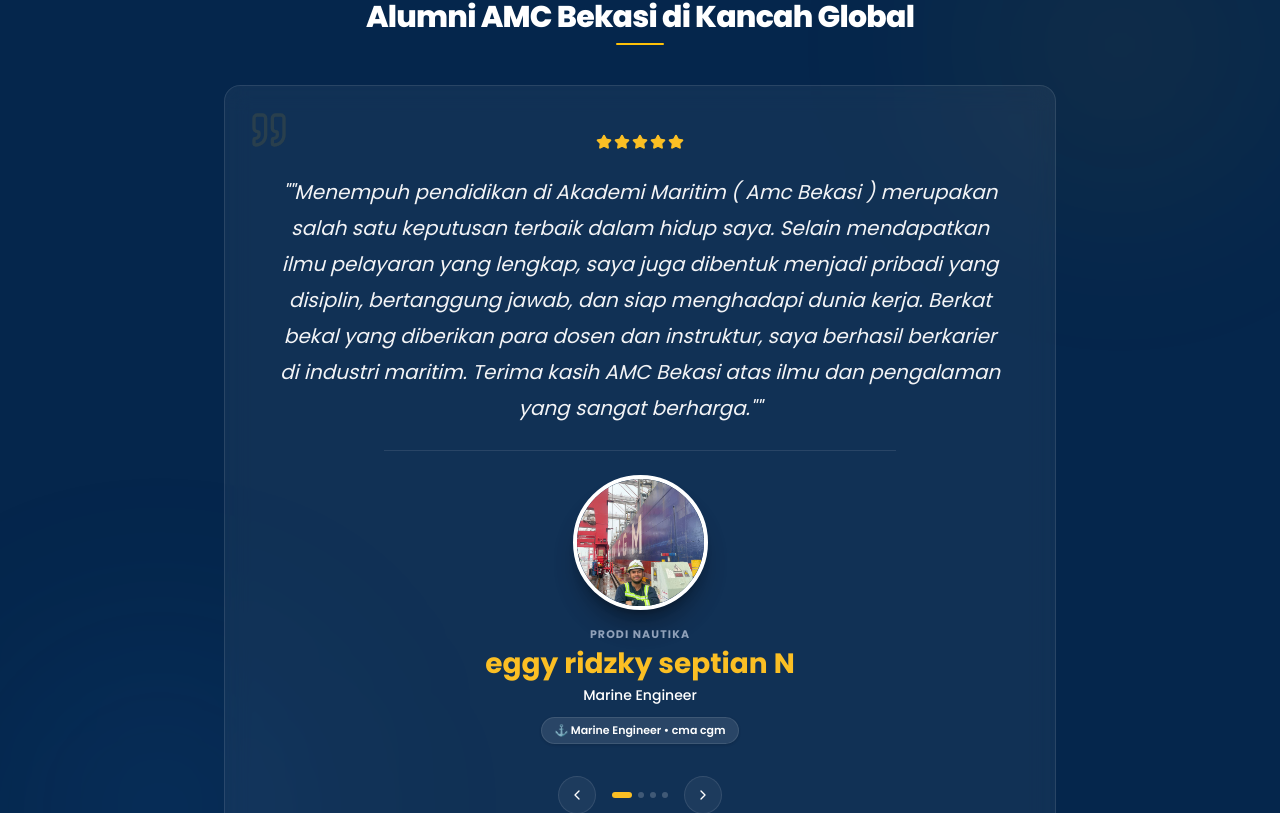
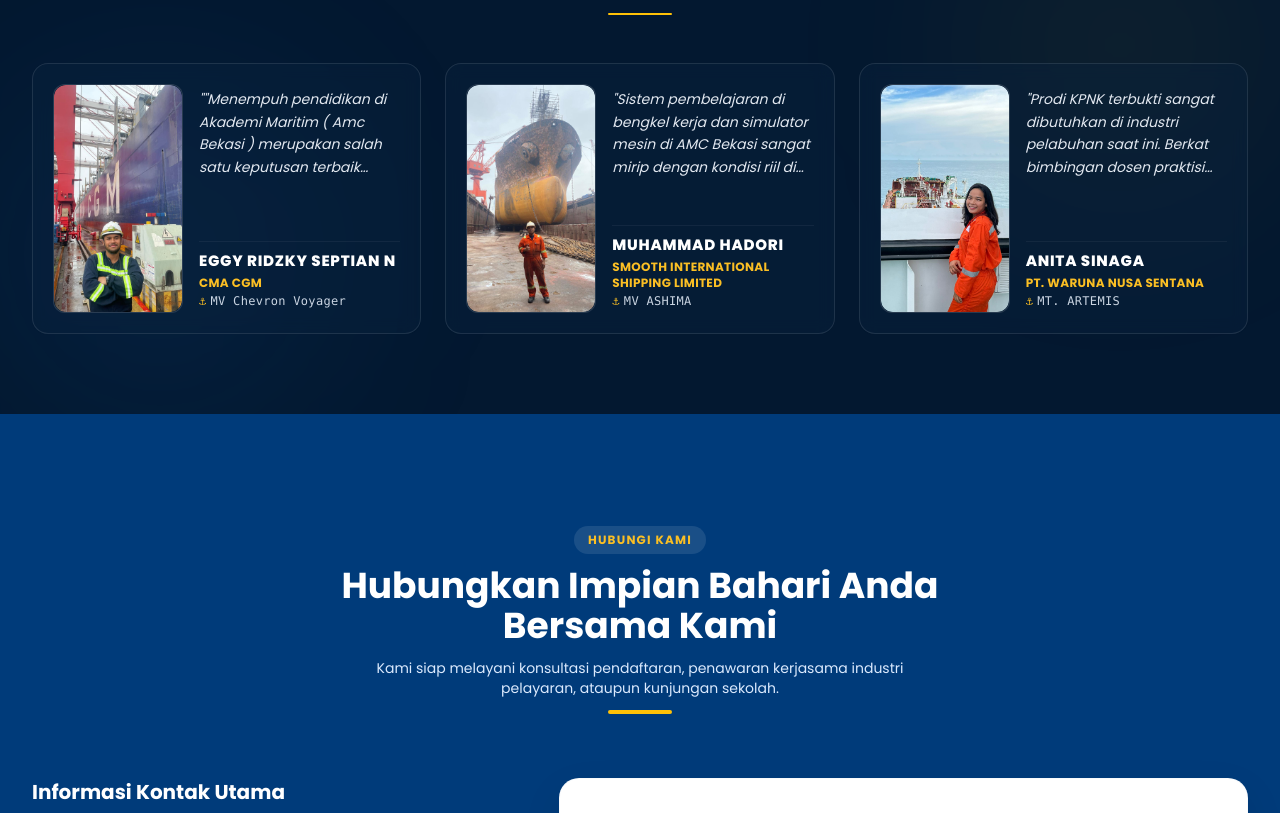
Before and after one commit to T-eguh/AKADEMI-MARITIM-AMC-BEKASI, a React (Vite) app: page / in a window 1280 px wide. Shown: the part 8107-8920 px from the top of the page. Built offline with nearby package versions, Linux system fonts and the light colour scheme.

Commit message:
refactor: update alumni UI and testimonial display
Adjust avatar sizes in AlumniDirectory and switch Testimonials to a grid-based layout for better visual presentation.

```diff
--- a/src/components/Testimonials.tsx
+++ b/src/components/Testimonials.tsx
@@ -3,140 +3,84 @@
  * SPDX-License-Identifier: Apache-2.0
  */
 
-import React, { useState } from 'react';
+import React from 'react';
 import { AlumniItem } from '../types';
-import { Star, ChevronLeft, ChevronRight, Quote } from 'lucide-react';
 
 interface TestimonialsProps {
   alumni: AlumniItem[];
 }
 
 export default function Testimonials({ alumni }: TestimonialsProps) {
-  const [activeIdx, setActiveIdx] = useState(0);
-
-  const prevTesti = () => {
-    setActiveIdx((prev) => (prev - 1 + alumni.length) % alumni.length);
-  };
-
-  const nextTesti = () => {
-    setActiveIdx((prev) => (prev + 1) % alumni.length);
-  };
-
-  const activeAlumni = alumni.filter(item => item.isFeatured !== false && item.status === 'published');
+  // Filter active and published alumni
+  const activeAlumni = alumni.filter(
+    (item) => item.isFeatured !== false && item.status === 'published'
+  );
 
   if (activeAlumni.length === 0) return null;
-  const current = activeAlumni[activeIdx];
+
+  // We display up to 3 testimonials side-by-side in a beautiful grid as requested
+  const displayAlumni = activeAlumni.slice(0, 3);
 
   return (
-    <section className="py-20 bg-navy-900 text-white overflow-hidden relative" id="testimonials">
-
+    <section className="py-20 bg-[#031830] text-white overflow-hidden relative" id="testimonials">
       {/* Decorative premium ambient gradients */}
       <div className="absolute top-0 right-0 w-80 h-80 bg-gold-500/5 rounded-full filter blur-[100px] pointer-events-none" />
       <div className="absolute bottom-0 left-0 w-80 h-80 bg-navy-500/10 rounded-full filter blur-[100px] pointer-events-none" />
 
-      <div className="max-w-4xl mx-auto px-4 sm:px-6 lg:px-8 relative z-10">
-
+      <div className="max-w-7xl mx-auto px-4 sm:px-6 lg:px-8 relative z-10">
         {/* Section Header */}
-        <div className="text-center mb-10 space-y-2">
-          <span className="text-[10px] uppercase tracking-widest font-extrabold text-gold-400 bg-white/5 border border-white/10 px-3 py-1 rounded-full inline-block">
-            Kisah Sukses Alumni
-          </span>
-          <h2 className="font-display font-extrabold text-2xl sm:text-3xl text-white tracking-tight">
-            Alumni AMC Bekasi di Kancah Global
+        <div className="text-center mb-12">
+          <h2 className="font-display font-extrabold text-2xl sm:text-3xl text-white tracking-widest uppercase">
+            TESTIMONI ALUMNI
           </h2>
-          <div className="w-12 h-0.5 bg-gold-500 mx-auto rounded-full" />
+          <div className="w-16 h-0.5 bg-gold-500 mx-auto mt-3 rounded-full" />
         </div>
 
-        {/* Testimonial Main Card Container */}
-        <div className="relative bg-white/5 backdrop-blur-md rounded-2xl border border-white/10 p-6 sm:p-10 lg:p-12 flex flex-col items-center text-center space-y-6">
-          <Quote className="h-10 w-10 text-gold-500/10 absolute top-6 left-6" />
-
-          {/* Elegant 5 Stars Rating with Reduced Spacing */}
-          <div className="flex items-center space-x-0.5 text-gold-400">
-            {[...Array(5)].map((_, i) => (
-              <Star key={i} className="h-4 w-4 fill-gold-400 stroke-gold-400" />
-            ))}
-          </div>
-
-          {/* Testimonial Quote - 800px max width, 1.8 leading, precise text sizing */}
-          <blockquote className="font-sans text-[16px] md:text-[18px] lg:text-[20px] text-gray-100 italic leading-[1.8] max-w-[800px] text-center select-none">
-            "{current.testimonial}"
-          </blockquote>
-
-          {/* Alumni profile in original position below quote */}
-          <div className="pt-6 border-t border-white/10 w-full max-w-lg flex flex-col items-center">
-            {/* Profile Photo - Increased size to 130px-140px, perfect circle, white border, soft shadow */}
-            <div className="mb-4">
+        {/* Testimonials 3-Card Grid */}
+        <div className="grid grid-cols-1 lg:grid-cols-3 gap-6">
+          {displayAlumni.map((item) => (
+            <div
+              key={item.id}
+              className="bg-[#0c2340]/40 backdrop-blur-sm border border-white/10 rounded-2xl p-5 flex items-stretch gap-4 hover:border-gold-500/30 hover:bg-[#0c2340]/60 transition-all duration-300"
+            >
+              {/* Profile Photo - Vertical portrait layout with standard rounded corners */}
+              <div className="w-[110px] sm:w-[130px] relative overflow-hidden rounded-xl border border-white/15 shrink-0 bg-navy-950/50">
                 <img
-                src={current.photo}
-                alt={current.name}
-                className="h-[135px] w-[135px] rounded-full object-cover border-4 border-white shadow-xl shadow-black/30 transition-transform duration-300 hover:scale-105"
+                  src={item.photo}
+                  alt={item.name}
+                  className="w-full h-full object-cover object-center rounded-xl"
                   referrerPolicy="no-referrer"
                 />
               </div>
 
-            {/* Program Study - Display only Nautika, Teknika, KPN as small gray text */}
-            <span className="text-[11px] font-bold text-slate-400 uppercase tracking-widest block mb-1">
-              Prodi {current.studyProgram}
-            </span>
+              {/* Text Content */}
+              <div className="flex flex-col justify-between flex-1 py-1">
+                {/* Kesan & Pesan / Testimonial */}
+                <p className="text-xs sm:text-sm text-slate-200 italic font-sans leading-relaxed line-clamp-4 select-none mb-4">
+                  "{item.testimonial}"
+                </p>
 
-            {/* Name - Desktop 28px, Tablet 24px, Mobile 22px, Bold, Yellow color */}
-            <h4 className="font-display font-bold text-[22px] md:text-[24px] lg:text-[28px] text-gold-400 leading-tight">
-              {current.name}
+                {/* Profile Meta: Name, Company, and Ship Name */}
+                <div className="mt-auto pt-2 border-t border-white/5">
+                  {/* Full Name - Bold Uppercase */}
+                  <h4 className="font-display font-extrabold text-sm sm:text-[15px] text-white uppercase tracking-wider">
+                    {item.name}
                   </h4>
 
-            {/* Job Title - Reduced size, white color, medium weight below name */}
-            <div className="text-xs sm:text-sm text-white font-medium mt-1">
-              {current.occupation}
-            </div>
-
-            {/* Company Badge - Compact, clean rounded badge */}
-            <div className="inline-flex items-center space-x-1.5 bg-white/10 border border-white/10 text-[10px] sm:text-[11px] text-white px-3 py-1 rounded-full mt-3 font-semibold shadow-sm max-w-full truncate">
-              <span>⚓ {current.occupation} • {current.company}</span>
+                  {/* Subtitle displaying Company and Ship Name in Gold */}
+                  <div className="text-[11px] sm:text-xs text-gold-400 font-bold tracking-wide mt-1 space-y-0.5">
+                    <p className="uppercase">{item.company}</p>
+                    {item.shipName && (
+                      <p className="text-slate-300 font-normal font-mono flex items-center gap-1 mt-0.5">
+                        <span className="text-gold-400">⚓</span> {item.shipName}
+                      </p>
+                    )}
                   </div>
                 </div>
-
-          {/* Slider Controls with arrows and dots indicators */}
-          <div className="flex flex-col items-center space-y-3 pt-2 w-full">
-            <div className="flex items-center space-x-4">
-              <button
-                onClick={prevTesti}
-                className="p-2.5 bg-white/5 hover:bg-white/10 border border-white/10 text-white rounded-full transition focus:outline-none cursor-pointer"
-                aria-label="Previous testimonial"
-              >
-                <ChevronLeft className="h-4 w-4" />
-              </button>
-
-              {/* Dots indicators */}
-              <div className="flex items-center space-x-1.5">
-                {activeAlumni.map((_, idx) => (
-                  <button
-                    key={idx}
-                    onClick={() => setActiveIdx(idx)}
-                    className={`h-1.5 rounded-full transition-all duration-300 cursor-pointer ${
-                      activeIdx === idx ? 'w-5 bg-gold-400' : 'w-1.5 bg-white/20 hover:bg-white/40'
-                    }`}
-                    aria-label={`Go to testimonial ${idx + 1}`}
-                  />
+              </div>
+            </div>
           ))}
         </div>
-
-              <button
-                onClick={nextTesti}
-                className="p-2.5 bg-white/5 hover:bg-white/10 border border-white/10 text-white rounded-full transition focus:outline-none cursor-pointer"
-                aria-label="Next testimonial"
-              >
-                <ChevronRight className="h-4 w-4" />
-              </button>
-            </div>
-
-            <span className="text-[10px] text-gray-400 font-mono">
-              {activeIdx + 1} / {activeAlumni.length}
-            </span>
-          </div>
-
-        </div>
-
       </div>
     </section>
   );
```
Also changed, not shown: src/components/AlumniDirectory.tsx (+20 -43 lines). Lines whose indentation alone changed are shown as unchanged.
